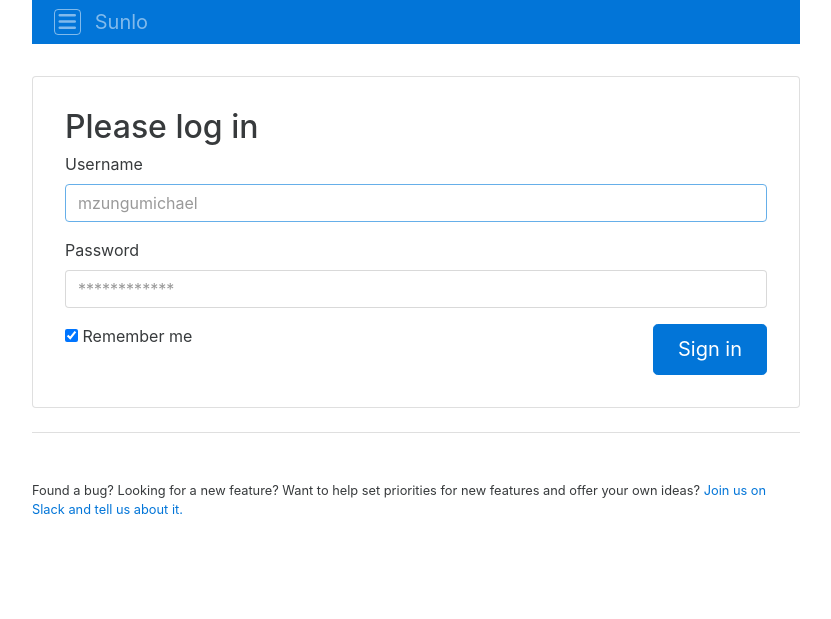
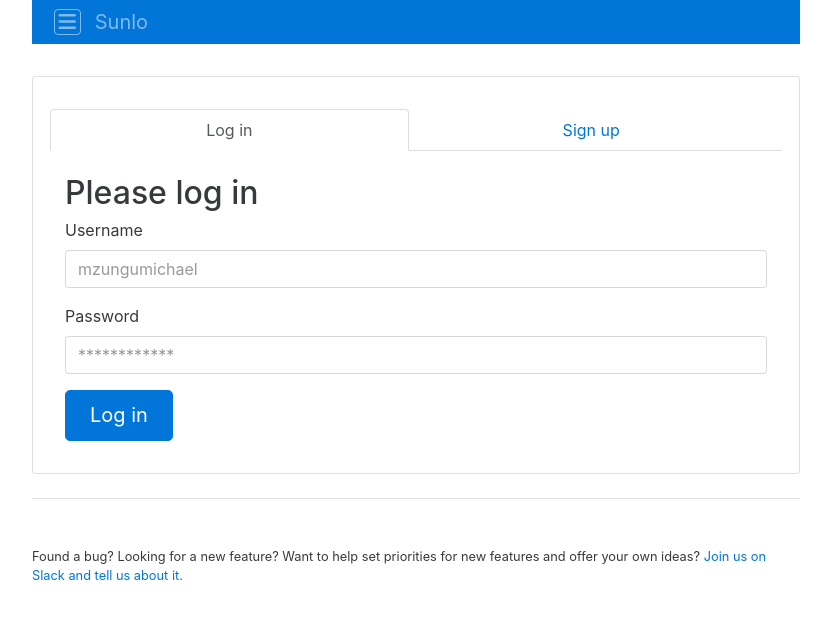
Before and after one commit to michaelsnook/sunlo, a Django app: page /login/ in a window 1280 px wide. Shown: the top 619 px of the page, without its empty margins (224-1055 px from the left). Run offline with Django 3.2, Linux system fonts and the light colour scheme; data that the repository does not hold is empty; style sheets or scripts are compiled from the project's sources; parts of the project's set-up code (start-up, migrations or seed data) failed here and were passed over; some libraries are stand-ins or nearby versions.

Commit message:
Add registration option on login page

```diff
--- a/cards/templates/cards/login.html
+++ b/cards/templates/cards/login.html
@@ -1,28 +1,68 @@
 {% extends 'cards/base.html' %}
 {% block content %}
 
-<section class="login card">
+<section class="card container">
+  <div class="row">
 
-  <form class="login-form" method="post" role="form">
+    <ul class="nav nav-tabs nav-pills-two">
+      <li class="nav-item">
+        <a class="nav-link {{login}}" tabindex="5" href="#login" data-toggle="tab">Log in</a>
+      </li>
+      <li class="nav-item">
+        <a class="nav-link {{signup}}" tabindex="4" href="#signup" data-toggle="tab">Sign up</a>
+      </li>
+    </ul>
+
+    <div class="col-xs-12">
+      <div class="tab-content m-t-2">
+
+        <div class="tab-pane {{login}}" id="login" role="tabpanel">
+          <h2>Please log in</h2>
+          <form method="post" role="form" action="{% url 'login_page' %}">
             {% csrf_token %}
-    <h2 class="login-form-heading">Please log in</h2>
             <div class="form-group">
               <label for="username">Username</label>
-      <input name="username" type="slug" id="username" class="form-control" placeholder="mzungumichael" required autofocus>
+              <input name="username" tabindex="1" type="slug" id="username" class="form-control" placeholder="mzungumichael" required>
             </div>
             <div class="form-group">
               <label for="password">Password</label>
-      <input name="password"  type="password" id="password" class="form-control" placeholder="************" required>
+              <input name="password" tabindex="2" type="password" id="password" class="form-control" placeholder="************" required>
             </div>
             <div class="clearfix">
-      <div class="pull-md-left">
-        <label>
-          <input type="checkbox" value="remember-me" checked> Remember me
-        </label>
+              <button tabindex="3" class="btn btn-primary btn-lg" type="submit">
+                Log in
+              </button>
             </div>
-      <button class="pull-md-right btn btn-lg btn-primary" type="submit">Sign in</button>
           </form>
+        </div>
 
+        <div class="tab-pane {{signup}}" id="signup" role="tabpanel">
+          <h2>Create an account</h2>
+          <form method="post" action="{% url 'user_register' %}" role="form">
+            {% csrf_token %}
+            <div class="form-group">
+              <label for="signup_email">Email</label>
+              <input name="email" type="slug" id="signup_email" class="form-control" placeholder="your_address@mail.com">
+            </div>
+            <div class="form-group">
+              <label for="signup_username">Username</label>
+              <input name="username" type="slug" id="signup_username" class="form-control" placeholder="mzungumichael" required>
+            </div>
+            <div class="form-group">
+              <label for="signup_password">Password</label>
+              <input name="password"  type="password" id="signup_password" class="form-control" placeholder="************" required>
+            </div>
+            <div class="clearfix">
+              <button class="btn btn-primary btn-lg" type="submit">
+                Sign up
+              </button>
+            </div>
+          </form>
+        </div>
+
+      </div>
+    </div>
+
+  </div><!--/row-->
 </section>
-
 {% endblock %}
--- a/cards/views.py
+++ b/cards/views.py
@@ -20,7 +20,7 @@ def login_page(request):
             messages.error(request, 'Invalid login')
             return redirect(settings.LOGIN_URL)
     else:
-        return render(request, 'cards/login.html', {})
+        return render(request, 'cards/login.html', { 'login': 'active' })
 
 def logout_page(request):
     logout(request)
@@ -36,7 +36,7 @@ def user_register(request):
             return redirect('user_profile')
         else:
             messages.error(request, 'Something went wrong, please try again')
-    return redirect('home')
+    return render(request, 'cards/login.html', { 'signup': 'active' })
 
 
 def card_detail(request, card_id):
```
Lines whose indentation alone changed are shown as unchanged.
